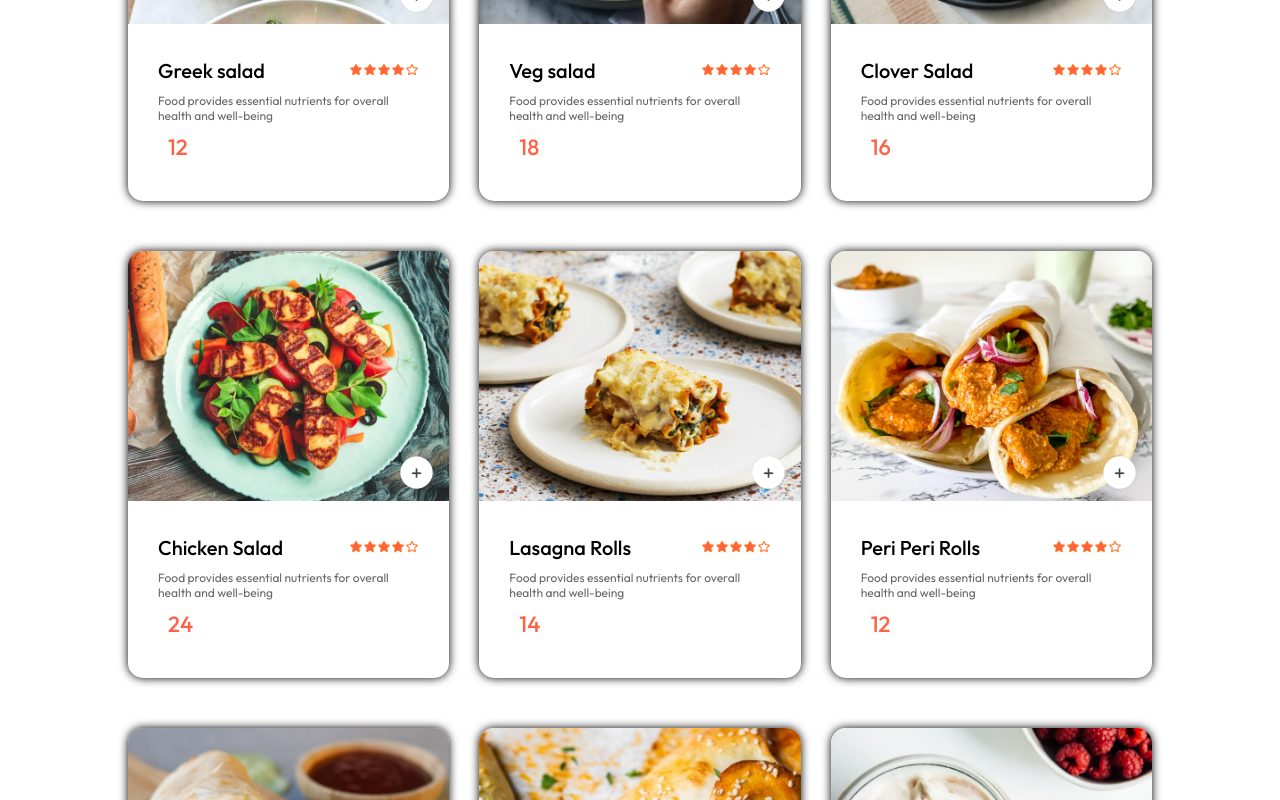
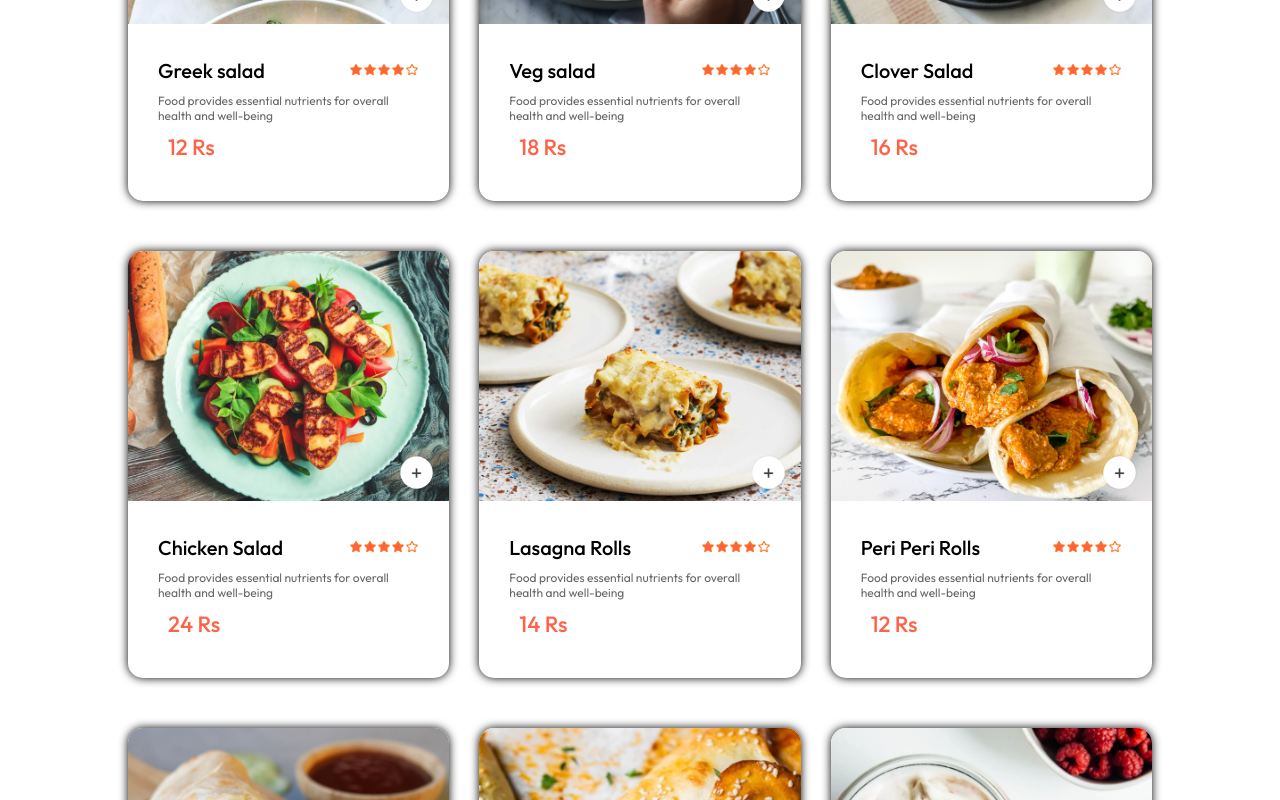
Before and after one commit to Ruhela15/farm-connect, a React (Vite) app: page / in a window 1280 px wide. Shown: the part 1200-2000 px from the top of the page. Built offline with nearby package versions, Linux system fonts and the light colour scheme.

Commit message:
First Day Of Project

```diff
--- a/src/components/Fooditems/Fooditems.jsx
+++ b/src/components/Fooditems/Fooditems.jsx
@@ -39,7 +39,7 @@
           <img src={assets.rating_starts} alt="" />
         </div>
         <p className="food-item-desc">{description}</p>
-        <p className="food-item-price">{price}</p>
+        <p className="food-item-price">{`${price} Rs`}</p>
       </div>
     </div>
   );
```
